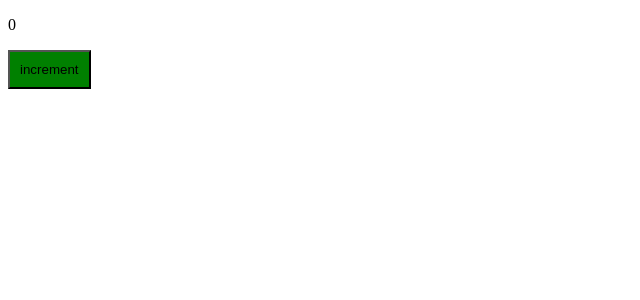
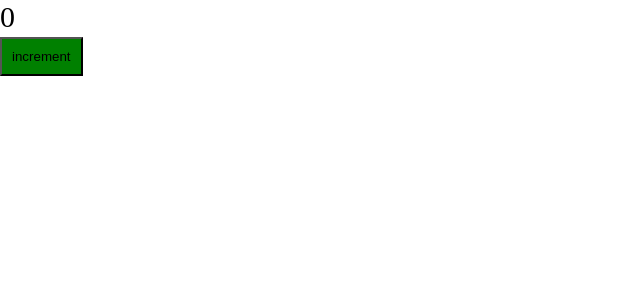
Before and after one commit to OvechkinDmitry/newsfeed, a React app: page / in a window 1280 px wide. Shown: the top 300 px of the page, without its empty margins (0-640 px from the left). Built offline with nearby package versions, Linux system fonts and the light colour scheme.

Commit message:
added css modules

```diff
--- /dev/null
+++ b/src/app.tsx
@@ -0,0 +1,8 @@
+import {Counter} from "./components/counter";
+import './index.scss'
+
+export const App = () => {
+    return <div className='app'>
+        <Counter/>
+    </div>
+}
--- a/src/components/counter.scss
+++ b/src/components/counter.module.scss
@@ -1,4 +1,4 @@
-button{
+.btn{
   padding: 10px;
   background: green;
 }
--- a/src/components/counter.tsx
+++ b/src/components/counter.tsx
@@ -1,10 +1,10 @@
 import {useState} from "react";
-import './counter.scss'
+import classes from './counter.module.scss'
 
 export const Counter = () => {
     const [count, setCount] = useState(0)
     return <>
         <p>{count}</p>
-        <button children={'increment'} onClick={() => setCount(prev => prev + 1)}/>
+        <button className={classes.btn} children={'increment'} onClick={() => setCount(prev => prev + 1)}/>
     </>
 }
--- /dev/null
+++ b/src/index.scss
@@ -0,0 +1,9 @@
+* {
+    padding: 0;
+    margin: 0;
+    box-sizing: border-box;
+}
+
+.app {
+    font-size: 30px;
+}
--- a/src/index.tsx
+++ b/src/index.tsx
@@ -1,4 +1,4 @@
 import {render} from "react-dom";
-import {Counter} from "./components/counter";
+import {App} from "./app";
 
-render(<div><Counter/></div>, document.getElementById('root'))
+render(<App/>, document.getElementById('root'))
```
Also changed, not shown: global.d.ts (added, +7 -0 lines), package.json (+5 -4 lines), 4 other files (tests, documents, lock files or other folders).
